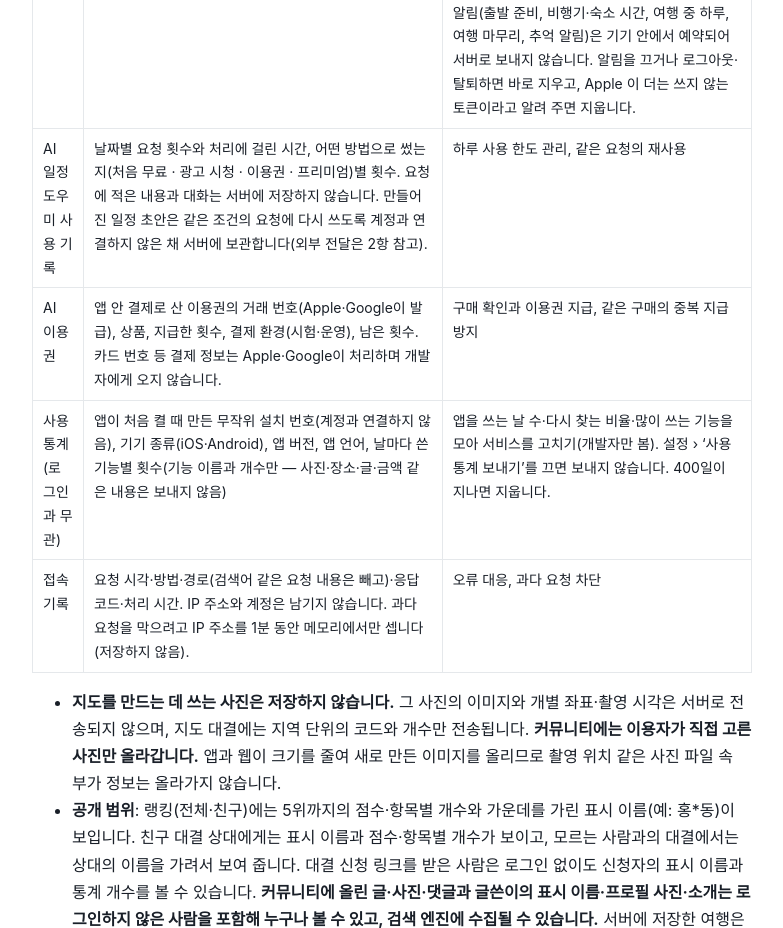
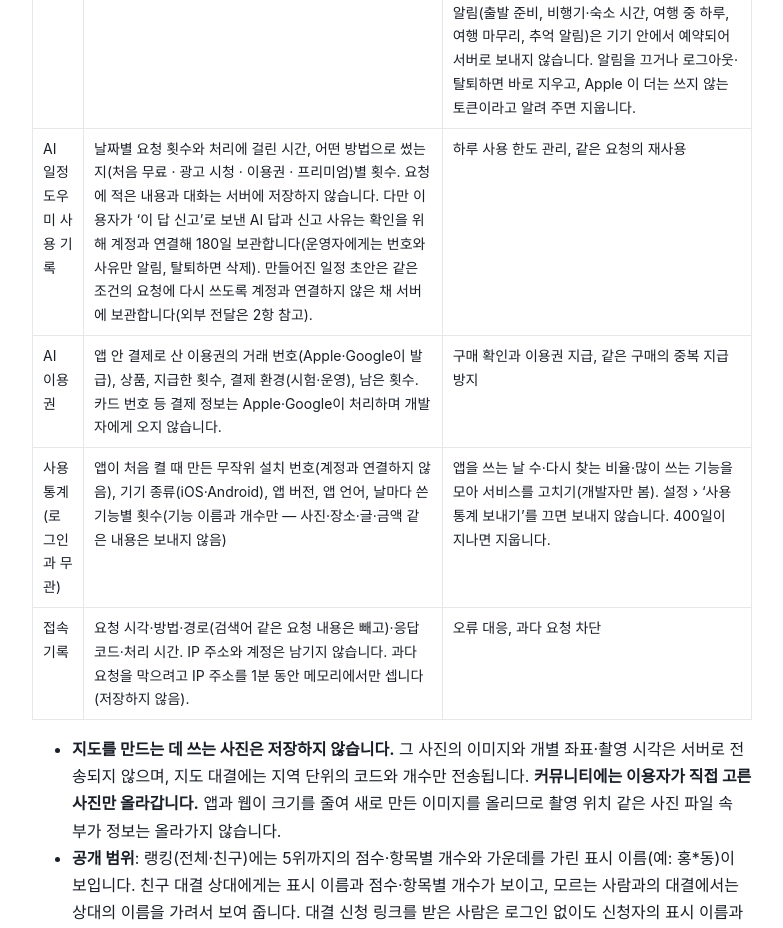
Before and after one commit to LeeHueeng/phototravelmap-site, a plain HTML site: page privacy.html in a window 1280 px wide. Shown: the part 2300-3228 px from the top of the page, without its empty margins (248-1031 px from the left). Drawn offline with Linux system fonts and the light colour scheme.

Commit message:
feat: 방침에 AI 답 신고(180일 보관) 추가
Co-Authored-By: Claude Opus 5.5 <noreply@anthropic.com>

```diff
--- a/privacy.html
+++ b/privacy.html
@@ -27,7 +27,7 @@
 <tr><td>일정 공유 링크</td><td>이용자가 링크 공유를 켠 여행의 제목·날짜·여행지와 일정(장소 이름·주소·위치·시각·메모·이동 수단). 경비·일기·예약 기록·참여자 이름은 담지 않습니다.</td><td>링크를 받은 사람에게 일정 보여 주기</td></tr>
 <tr><td>커뮤니티</td><td>쓴 글(게시판·지역·제목·본문·여행 날짜와, 글에 붙인 여행 일정의 장소 이름·주소·위치·날짜·시각·메모 또는 여행 기록의 제목·기간·일수·사진 수·들른 곳 이름)과 댓글·답글, 올린 사진(목록에 보여 주려고 앱·웹이 함께 올리는 작은 사본 포함), 이용자가 정한 프로필 사진과 한 줄 소개, 누른 좋아요, 신고한 내용(대상·사유), 차단한 사람, 포인트 적립 내역, 커뮤니티 이용 약속에 동의한 시각</td><td>게시판 운영, 신고 처리와 차단, 포인트 계산</td></tr>
 <tr><td>폰 알림(푸시)</td><td>알림을 켠 기기의 푸시 토큰, 기기 종류(iOS·Android), 앱 언어, 등록·갱신 시각, 설정에서 끈 알림 종류(댓글·답글, 태그, 좋아요, 함께 가는 사람, 지도 대결)</td><td>앱을 닫아도 커뮤니티 알림(내 글의 댓글·답글, 나를 태그한 댓글, 좋아요), 함께 보는 여행의 소식(다른 참여자가 새로 적은 경비·장소·숙소·이동, 여행 날짜 변경, 참여·나가기·여행 삭제), 내가 보낸 지도 대결을 친구가 받은 소식 보내기. 여행 일정 알림(출발 준비, 비행기·숙소 시간, 여행 중 하루, 여행 마무리, 추억 알림)은 기기 안에서 예약되어 서버로 보내지 않습니다. 알림을 끄거나 로그아웃·탈퇴하면 바로 지우고, Apple 이 더는 쓰지 않는 토큰이라고 알려 주면 지웁니다.</td></tr>
-<tr><td>AI 일정 도우미 사용 기록</td><td>날짜별 요청 횟수와 처리에 걸린 시간, 어떤 방법으로 썼는지(처음 무료 · 광고 시청 · 이용권 · 프리미엄)별 횟수. 요청에 적은 내용과 대화는 서버에 저장하지 않습니다. 만들어진 일정 초안은 같은 조건의 요청에 다시 쓰도록 계정과 연결하지 않은 채 서버에 보관합니다(외부 전달은 2항 참고).</td><td>하루 사용 한도 관리, 같은 요청의 재사용</td></tr>
+<tr><td>AI 일정 도우미 사용 기록</td><td>날짜별 요청 횟수와 처리에 걸린 시간, 어떤 방법으로 썼는지(처음 무료 · 광고 시청 · 이용권 · 프리미엄)별 횟수. 요청에 적은 내용과 대화는 서버에 저장하지 않습니다. 다만 이용자가 ‘이 답 신고’로 보낸 AI 답과 신고 사유는 확인을 위해 계정과 연결해 180일 보관합니다(운영자에게는 번호와 사유만 알림, 탈퇴하면 삭제). 만들어진 일정 초안은 같은 조건의 요청에 다시 쓰도록 계정과 연결하지 않은 채 서버에 보관합니다(외부 전달은 2항 참고).</td><td>하루 사용 한도 관리, 같은 요청의 재사용</td></tr>
 <tr><td>AI 이용권</td><td>앱 안 결제로 산 이용권의 거래 번호(Apple·Google이 발급), 상품, 지급한 횟수, 결제 환경(시험·운영), 남은 횟수. 카드 번호 등 결제 정보는 Apple·Google이 처리하며 개발자에게 오지 않습니다.</td><td>구매 확인과 이용권 지급, 같은 구매의 중복 지급 방지</td></tr>
 <tr><td>사용 통계(로그인과 무관)</td><td>앱이 처음 켤 때 만든 무작위 설치 번호(계정과 연결하지 않음), 기기 종류(iOS·Android), 앱 버전, 앱 언어, 날마다 쓴 기능별 횟수(기능 이름과 개수만 — 사진·장소·글·금액 같은 내용은 보내지 않음)</td><td>앱을 쓰는 날 수·다시 찾는 비율·많이 쓰는 기능을 모아 서비스를 고치기(개발자만 봄). 설정 › ‘사용 통계 보내기’를 끄면 보내지 않습니다. 400일이 지나면 지웁니다.</td></tr>
 <tr><td>접속 기록</td><td>요청 시각·방법·경로(검색어 같은 요청 내용은 빼고)·응답 코드·처리 시간. IP 주소와 계정은 남기지 않습니다. 과다 요청을 막으려고 IP 주소를 1분 동안 메모리에서만 셉니다(저장하지 않음).</td><td>오류 대응, 과다 요청 차단</td></tr>
```
